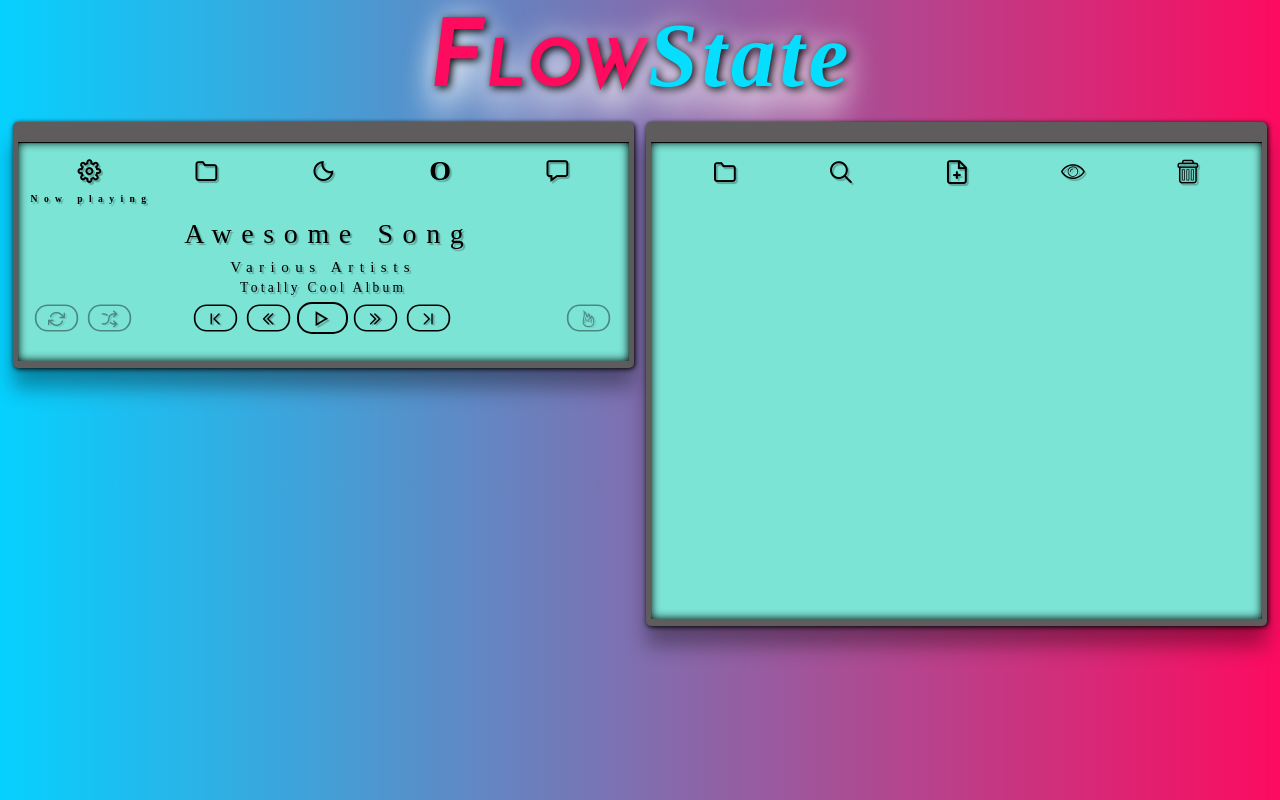
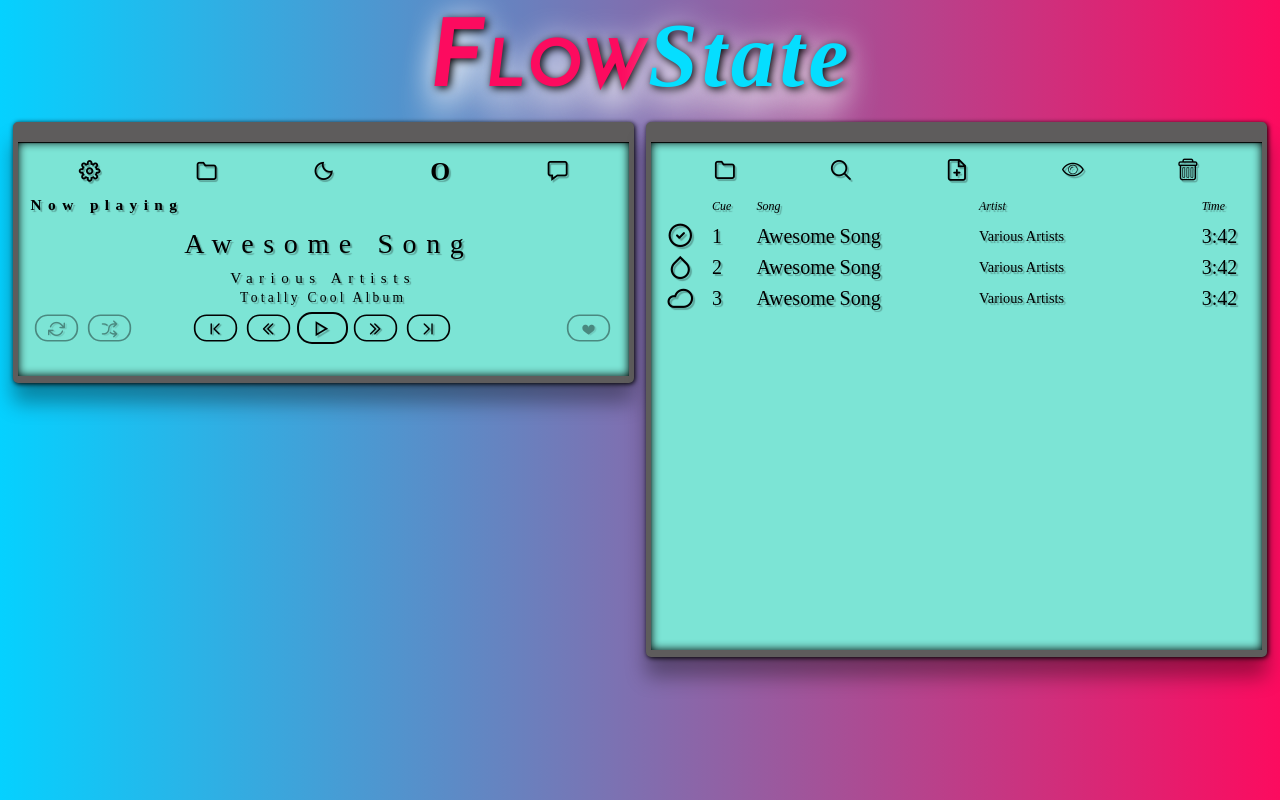
Before and after one commit to EZsquared/FlowState, a React (Create React App) app: page / in a window 1280 px wide. Built offline with nearby package versions, Linux system fonts and the light colour scheme; a web font is replaced by a local one.

Commit message:
Added toggle play button, playlist header, and adjusted some spacing.

```diff
--- a/src/App.css
+++ b/src/App.css
@@ -68,7 +68,7 @@ body {
   border-radius: 5px;
 }
 .info-header {
-  font-size: 3.5vh;
+  font-size: 2vw;
   font-weight: bold;
   display: grid;
   grid-template-columns: repeat(5, 1fr);
--- a/src/Components/NewPlayer/NewPlayer.css
+++ b/src/Components/NewPlayer/NewPlayer.css
@@ -8,7 +8,7 @@
   font-style: normal;
 }
 body {
-  font-size: 1.2vh;
+  font-size: 1.2vw;
 }
 .timebar {
   display: grid;
--- a/src/Components/NewPlayer/NewPlayer.js
+++ b/src/Components/NewPlayer/NewPlayer.js
@@ -16,20 +16,18 @@ function handleOption (opId) {
 
 function handlePlay (opId) {
     const option = document.getElementById(opId);
-    console.log(option.value);
     if (option.value === true) {
-      option.classList.remove('On');
+      option.classList.remove('icon-play4');
+      option.classList.add('icon-pause3');
       option.value = false;
       } else {
-        option.classList.add('On');
+        option.classList.remove('icon-pause3');
+        option.classList.add('icon-play4');
         option.value = true;
       }
-      console.log(option.value);
 }
 
-
 function NewPlayer() {
-
 
     return (
             <div className="Player lcd-panel">
@@ -65,12 +63,12 @@ function NewPlayer() {
                         <div  className="others"></div>
                         <div className="Button icon-skip-back others"></div>
                         <div  className="Button icon-rewind others"></div>
-                        <div className="Button icon-play4"></div>
+                        <div className="Button icon-play4" id='play' onClick={() =>{handlePlay('play')}}></div>
                         <div  className="Button icon-fast-forward others"></div>
                         <div  className="Button icon-skip-forward others"></div>
                         <div className="others"></div>
                         <div  className="others"></div>
-                        <div  className="Button icon-fire2 others Option" id="heart" onClick={() =>{handleOption('heart')}}></div>
+                        <div  className="Button icon-heart others Option" id="heart" onClick={() =>{handleOption('heart')}}></div>
                     </div>
                 </div>
                 <div className="Scrubber">
--- a/src/Components/Playlist/Playlist.css
+++ b/src/Components/Playlist/Playlist.css
@@ -4,3 +4,32 @@
     padding: 2vh;
 
 }
+.list-info-container {
+    display: grid;
+    grid-template-columns: 1fr;
+    row-gap: 1.5vh;
+}
+
+.track-info-container {
+    display: grid;
+    grid-template-columns: .2fr .2fr 1fr 1fr .2fr;
+    height: 1.5vw;
+    align-items: center;
+    font-size: 2.5vh;
+}
+.track-play {
+    font-size: 2vw;
+}
+
+.track-artist {
+    font-size: 1.8vh;
+}
+.playlist-header-container {
+    display: grid;
+    grid-template-columns: .2fr .2fr 1fr 1fr .2fr;
+    padding-top: 2vh;
+    align-items: center;
+    font-size: 1.5vh;
+    font-style: italic;
+    height: 1.5vh;
+}
--- a/src/Components/Playlist/Playlist.js
+++ b/src/Components/Playlist/Playlist.js
@@ -12,6 +12,36 @@ function Playlist() {
                 <div className="noti-cent-item others icon-eye3"></div>
                 <div className="noti-cent-item others icon-trash2"></div>
             </div>
+            <div className="list-info-container">
+              <div className="playlist-header-container">
+                <div className="playlist-header"></div>
+                <div className="playlist-header">Cue</div>
+                <div className="playlist-header">Song</div>
+                <div className="playlist-header">Artist</div>
+                <div className="playlist-header">Time</div>
+              </div>
+              <div className="track-info-container">
+                <div className="track-play icon-circle-check"></div>
+                <div className="track-number">1</div>
+                <div className="track-name">Awesome Song</div>
+                <div className="track-artist">Various Artists</div>
+                <div className="track-length">3:42</div>
+              </div>
+              <div className="track-info-container">
+                <div className="track-play icon-drop icon-circle-check"></div>
+                <div className="track-number">2</div>
+                <div className="track-name">Awesome Song</div>
+                <div className="track-artist">Various Artists</div>
+                <div className="track-length">3:42</div>
+              </div>
+              <div className="track-info-container">
+                <div className="track-play icon-cloud3"></div>
+                <div className="track-number">3</div>
+                <div className="track-name">Awesome Song</div>
+                <div className="track-artist">Various Artists</div>
+                <div className="track-length">3:42</div>
+              </div>
+            </div>
         </div>
       </div>
 
```
